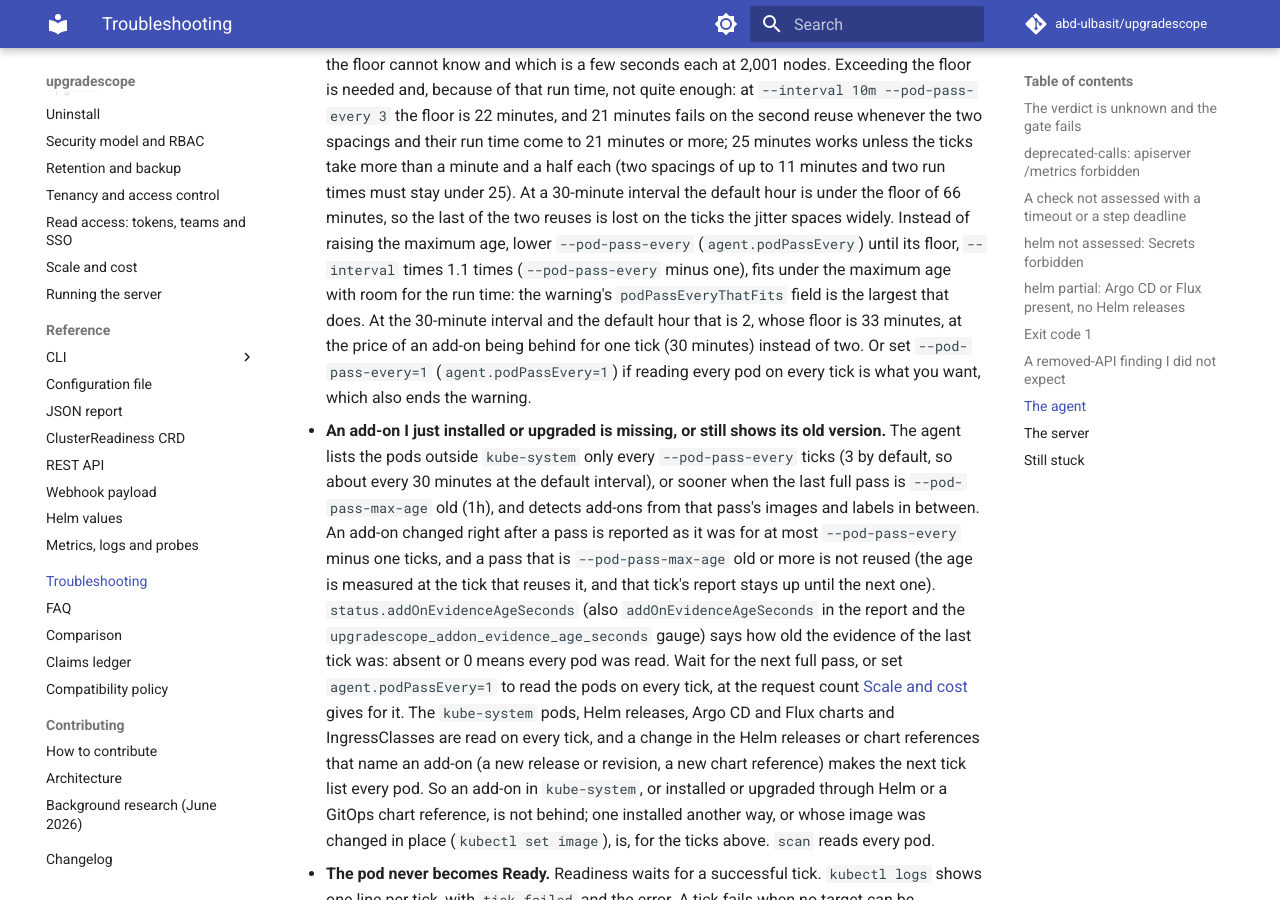
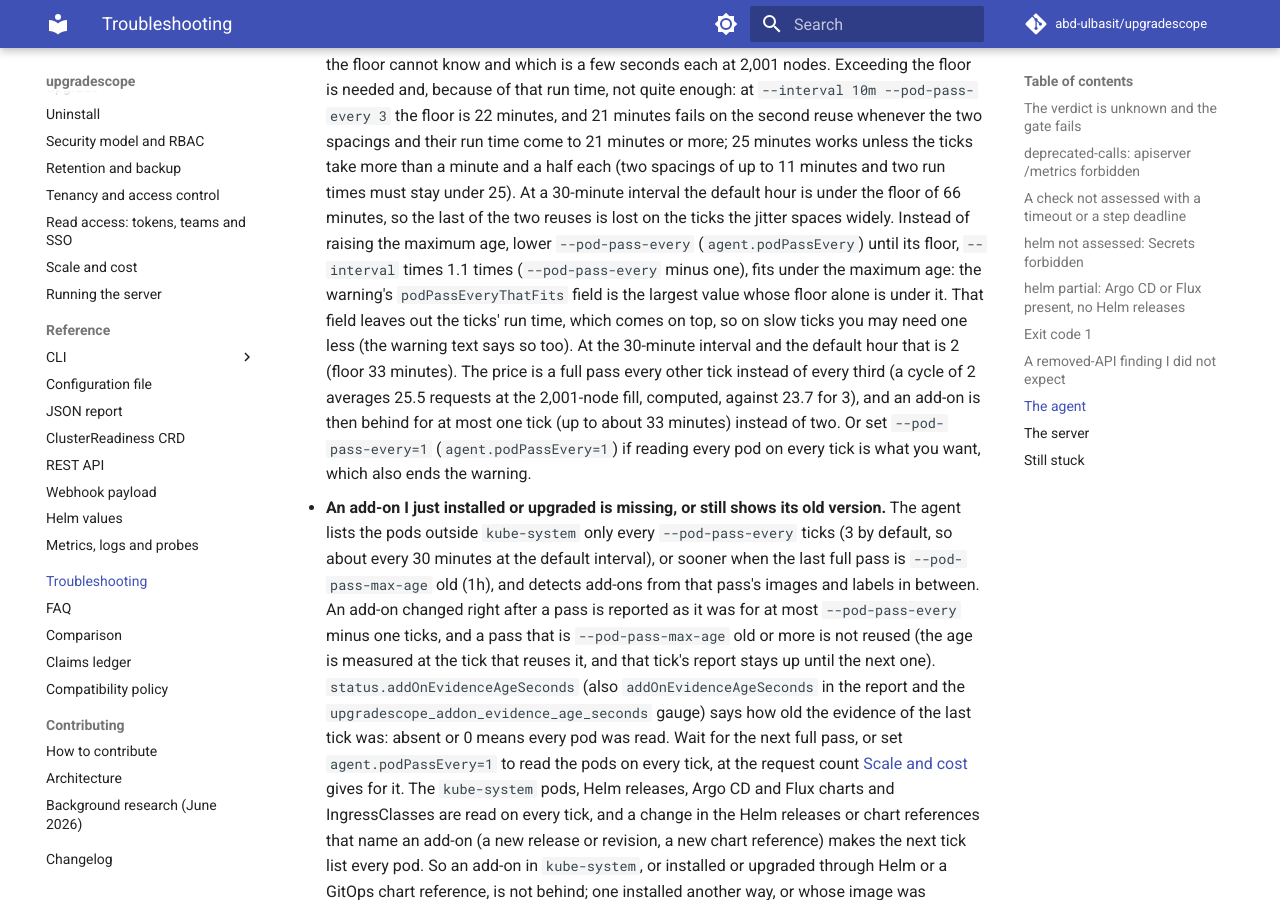
Before and after one commit to abd-ulbasit/upgradescope, an MkDocs documentation site: the page built from docs/troubleshooting.md, in a window 1280 px wide and 900 px high, scrolled down 3852 px. Built offline with MkDocs 1.6.1 and Material for MkDocs 9.7.7, drawn with Linux system fonts in a browser that asks for light colours; comment, search, counter and statistics services are not loaded.

Commit message:
fix(docs,agent): state the price of a lower pod-pass-every the right way round
troubleshooting.md gave being behind for one tick instead of two as the
price of --pod-pass-every=2; that is the gain. The price is a full pod pass
every other tick (a cycle of 2 averages 25.5 requests at the 2,001-node
fill, computed, against 23.7). It also described podPassEveryThatFits as
fitting with room for the run time; it is the largest value whose floor
alone is under the maximum age, so slow ticks may need one less.

The chart value and the flag help for the maximum age now also name lowering
the pod pass count, as the warning does. A comment in the settings test
notes that its 1<<40 and 1<<50 constants assume a 64-bit int.

Refs #228

Co-Authored-By: Claude Fable 5 <noreply@anthropic.com>

```diff
--- a/docs/troubleshooting.md
+++ b/docs/troubleshooting.md
@@ -156,11 +156,15 @@ To accept a finding for now, with a reason and an expiry, use an
   so the last of the two reuses is lost on the ticks the jitter spaces
   widely. Instead of raising the maximum age, lower `--pod-pass-every`
   (`agent.podPassEvery`) until its floor, `--interval` times 1.1 times
-  (`--pod-pass-every` minus one), fits under the maximum age with room for
-  the run time: the warning's `podPassEveryThatFits` field is the largest
-  that does. At the 30-minute interval and the default hour that is 2,
-  whose floor is 33 minutes, at the price of an add-on being behind for
-  one tick (30 minutes) instead of two. Or set `--pod-pass-every=1`
+  (`--pod-pass-every` minus one), fits under the maximum age: the warning's
+  `podPassEveryThatFits` field is the largest value whose floor alone is
+  under it. That field leaves out the ticks' run time, which comes on top,
+  so on slow ticks you may need one less (the warning text says so too).
+  At the 30-minute interval and the default hour that is 2 (floor 33
+  minutes). The price is a full pass every other tick instead of every
+  third (a cycle of 2 averages 25.5 requests at the 2,001-node fill,
+  computed, against 23.7 for 3), and an add-on is then behind for at most
+  one tick (up to about 33 minutes) instead of two. Or set `--pod-pass-every=1`
   (`agent.podPassEvery=1`) if reading every pod on every tick is what you
   want, which also ends the warning.
 - **An add-on I just installed or upgraded is missing, or still shows its
```
Also changed, not shown: deploy/chart/README.md (+1 -1 lines), docs/reference/cli/upgradescope_agent.md (+1 -1 lines), docs/reference/helm-values.md (+1 -1 lines), 3 other files.
